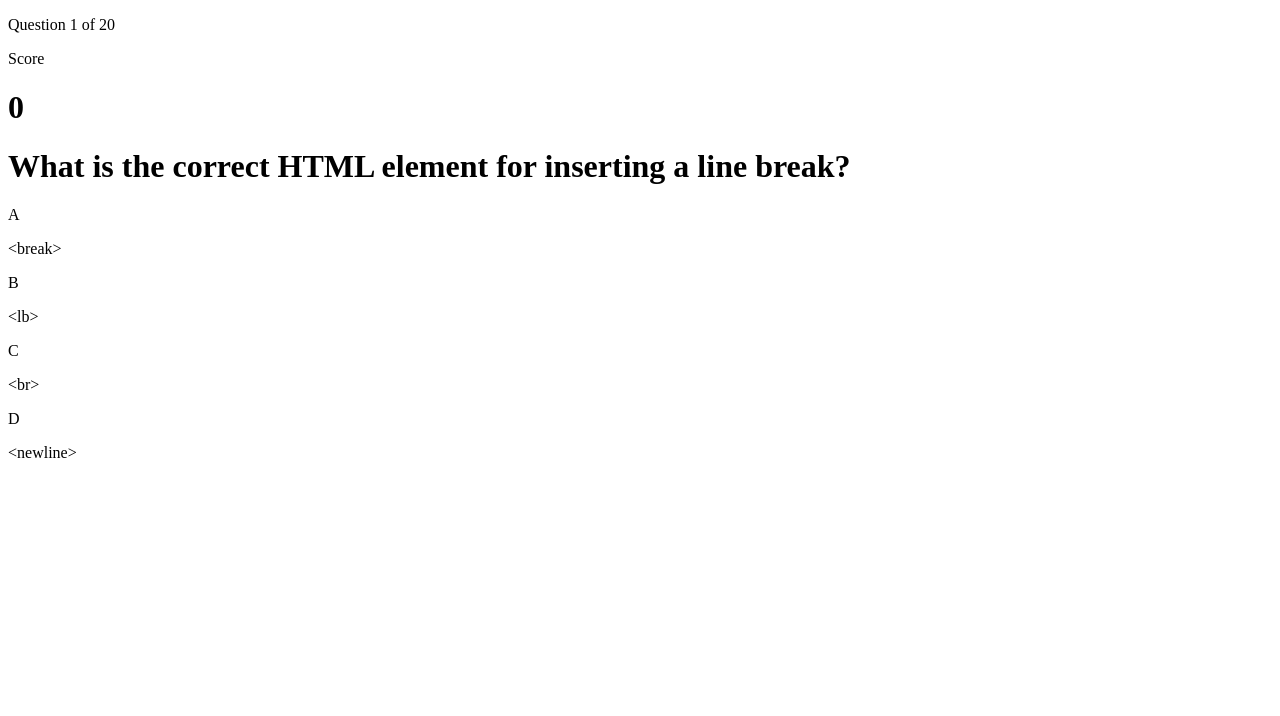
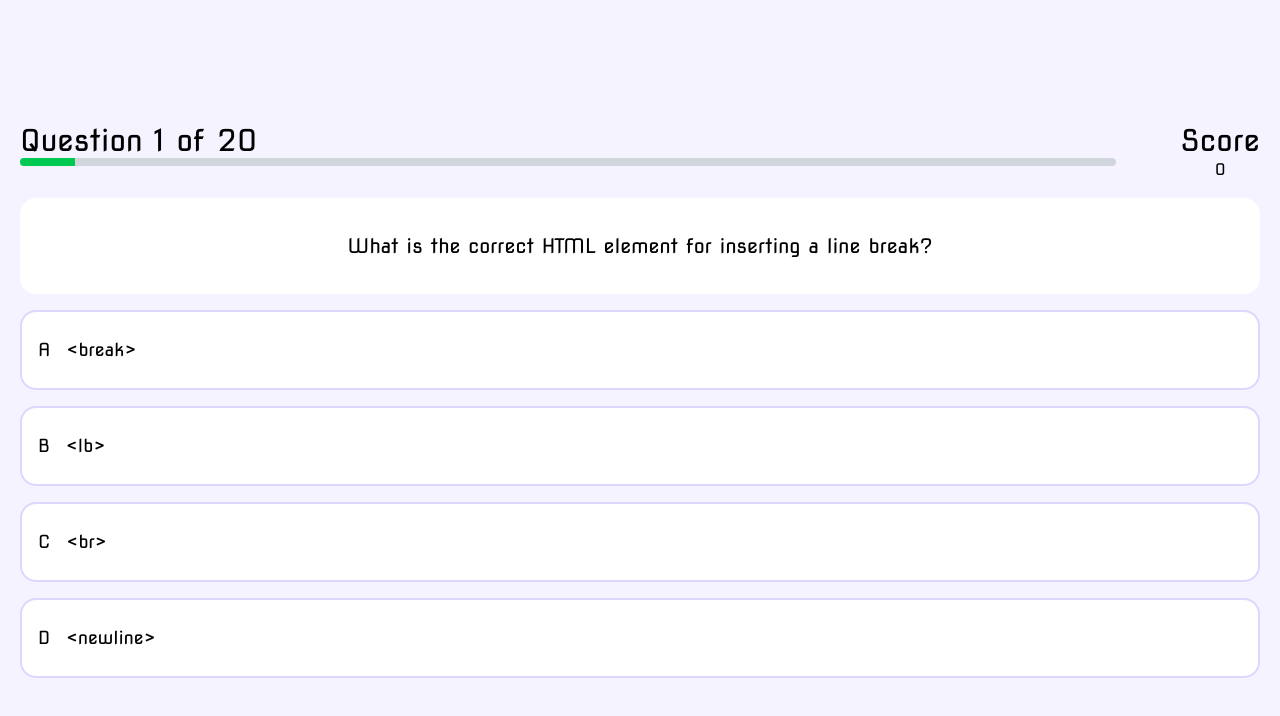
Before and after one commit to TasneemJarrar/QuizMaster, a website: page game.html in a window 1280 px wide. Drawn offline with Linux system fonts and the light colour scheme; the site is published under a folder, as on GitHub Pages, so addresses that start at the root find nothing.

Commit message:
fix output.css link

```diff
--- a/game.html
+++ b/game.html
@@ -12,7 +12,7 @@
 <link rel="preconnect" href="https://fonts.gstatic.com" crossorigin>
 <link href="https://fonts.googleapis.com/css2?family=Nova+Square&display=swap" rel="stylesheet">
 
-  <link rel="stylesheet" href="/assets/css/output.css">
+  <link rel="stylesheet" href="./assets/css/output.css">
   <link rel="stylesheet" href="./assets/css/main.css">
 </head>
 
```
Also changed, not shown: index.html (+1 -1 lines).
